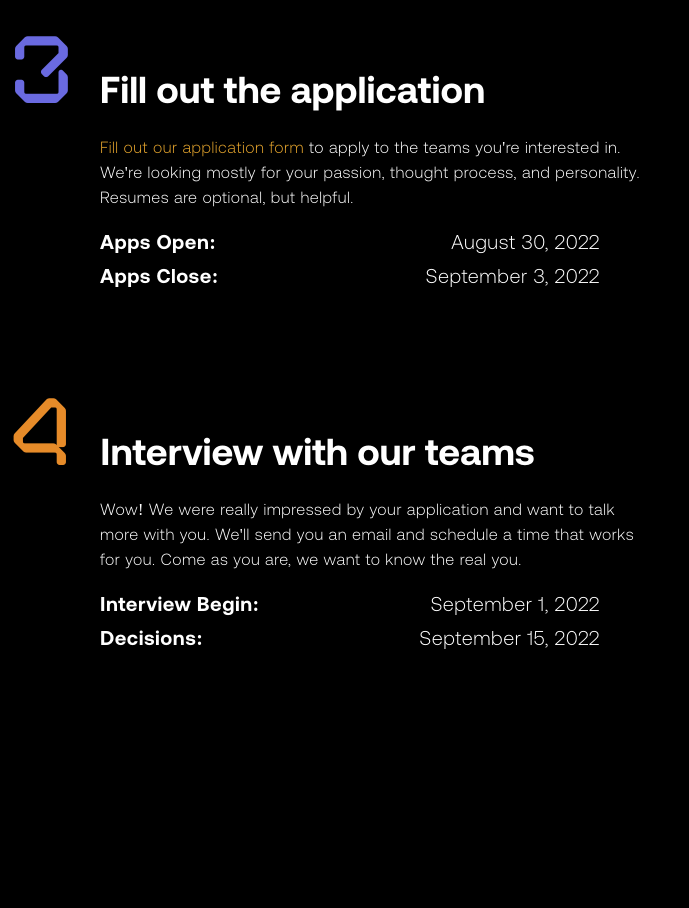
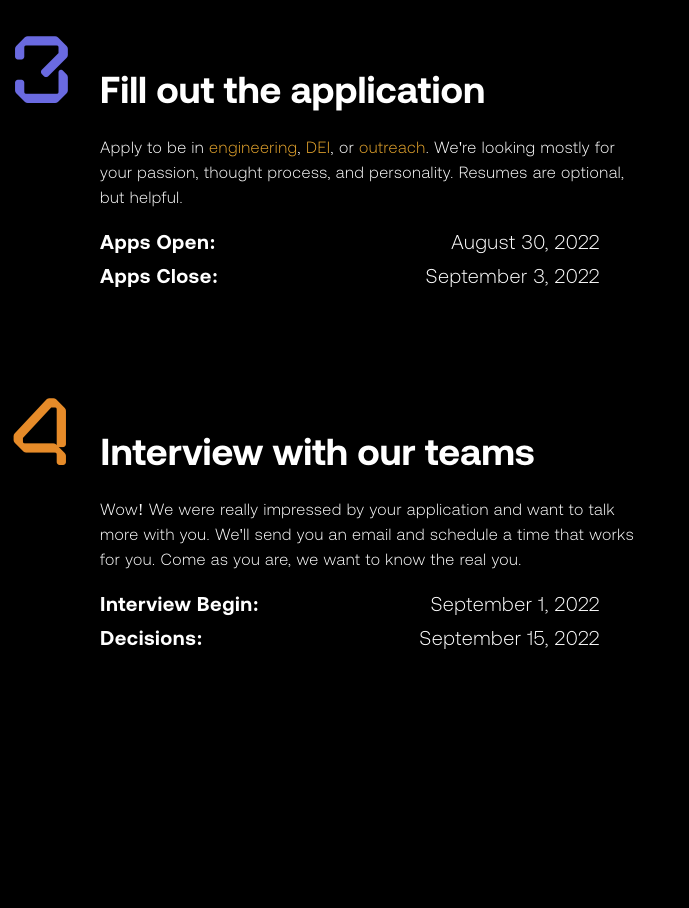
Before and after one commit to bennto/trel-site, a Next.js app: page /join in a window 1280 px wide. Shown: the part 2420-3328 px from the top of the page, without its empty margins (0-689 px from the left). Built offline with nearby package versions, Linux system fonts and the light colour scheme.

Commit message:
Recruitment 3 teams update

```diff
--- a/pages/join.js
+++ b/pages/join.js
@@ -188,7 +188,7 @@ export default function Join () {
                                 <h3>Fill out the application</h3>
                             </div>
                             <div className={styles.body}>
-                                <h5 className={styles.info}><a className={styles.apply} href="https://forms.gle/PMrTbXnPGQy96gEz5" target="_blank">Fill out our application form</a> to apply to the teams you're interested in. We're looking mostly for your passion, thought process, and personality. Resumes are optional, but helpful.</h5>
+                                <h5 className={styles.info}>Apply to be in <a className={styles.apply} href="https://forms.gle/PMrTbXnPGQy96gEz5" target="_blank">engineering</a>, <a className={styles.apply} href="http://tinyurl.com/TrelDEI" target="_blank">DEI</a>, or <a className={styles.apply} href="https://forms.gle/tZKWcyyUiNyQjJxr9" target="_blank">outreach</a>. We're looking mostly for your passion, thought process, and personality. Resumes are optional, but helpful.</h5>
                                 <div className={styles.sessionDate}>
                                     <h4 className={styles.sessionHead}>Apps Open:</h4>
                                     <h4 className={styles.sessionTime}>August 30, 2022</h4>
```
